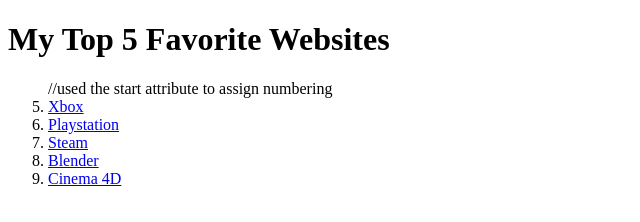
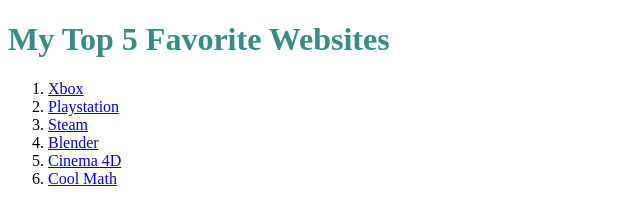
Before and after one commit to veriesseals/app-brew-anchor-elements, a plain HTML site: page index.html in a window 1280 px wide. Shown: the whole page, without its empty margins (0-640 px from the left). Drawn offline with Linux system fonts and the light colour scheme.

Commit message:
Added CSS and Javascript files

```diff
--- a/index.html
+++ b/index.html
@@ -4,17 +4,20 @@
 <head>
     <meta charset="UTF-8">
     <meta name="viewport" content="width=device-width, initial-scale=1.0">
+    <link rel="stylesheet" href="/style.css">
     <title>Anchor Elements</title>
 </head>
 <body>
     <h1>My Top 5 Favorite Websites</h1>
 
-    <ol start="5"> //used the start attribute to assign numbering
+    <!-- used the start attribute to assign numbering -->
+    <ol>
         <li><a href="https://www.xbox.com/en-US">Xbox</a></li>
         <li><a href="https://www.playstation.com/en-us/">Playstation</a></li>
         <li><a href="https://store.steampowered.com/">Steam</a></li>
         <li><a href="https://www.blender.org/">Blender</a></li>
         <li><a href="https://www.maxon.net/en/cinema-4d">Cinema 4D</a></li>
+        <li><a href="https://www.coolmathgames.com/">Cool Math</a></li>
     </ol>
 
 </body>
--- /dev/null
+++ b/script.js
@@ -0,0 +1 @@
+// Notes
--- /dev/null
+++ b/style.css
@@ -0,0 +1,9 @@
+/* * {
+    outline: 1px dotted red;
+} */
+
+h1 {
+    color: rgba(13, 118, 109, 0.833);
+}
+
+/*  */
```
